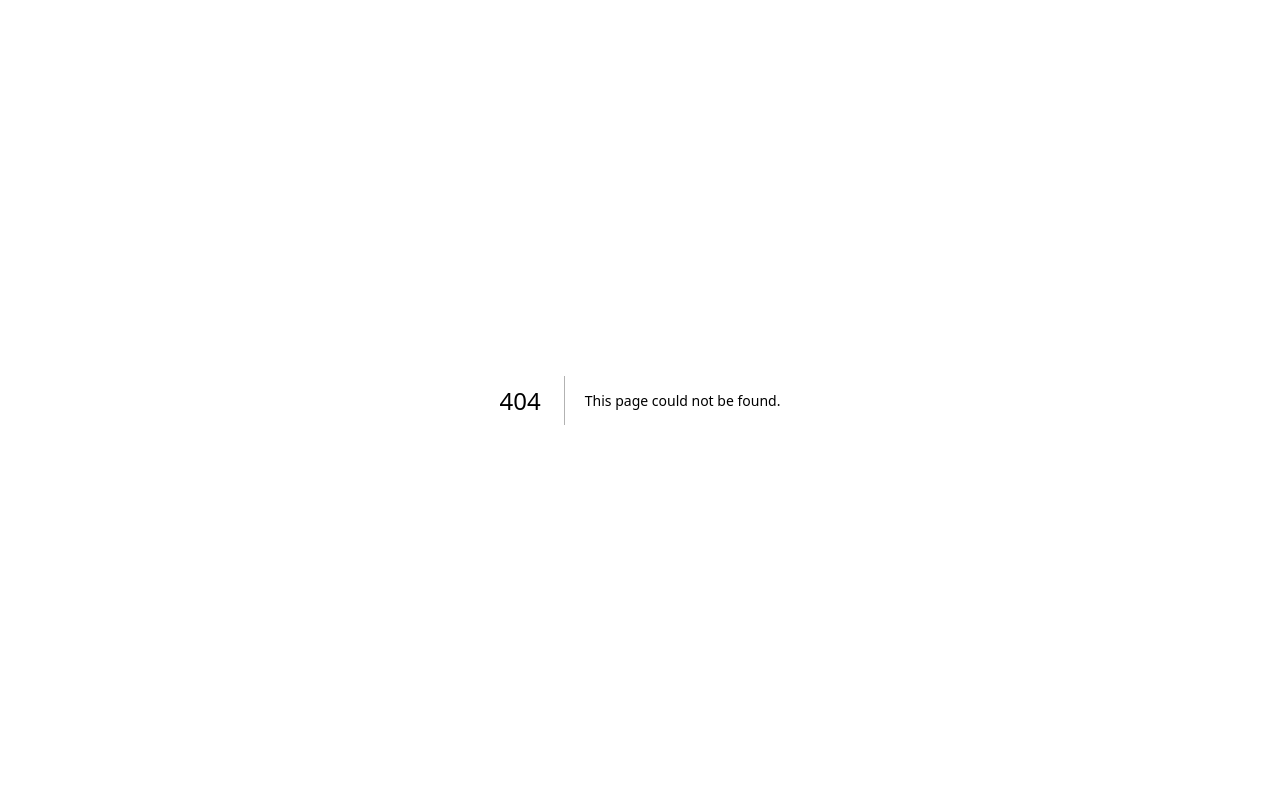
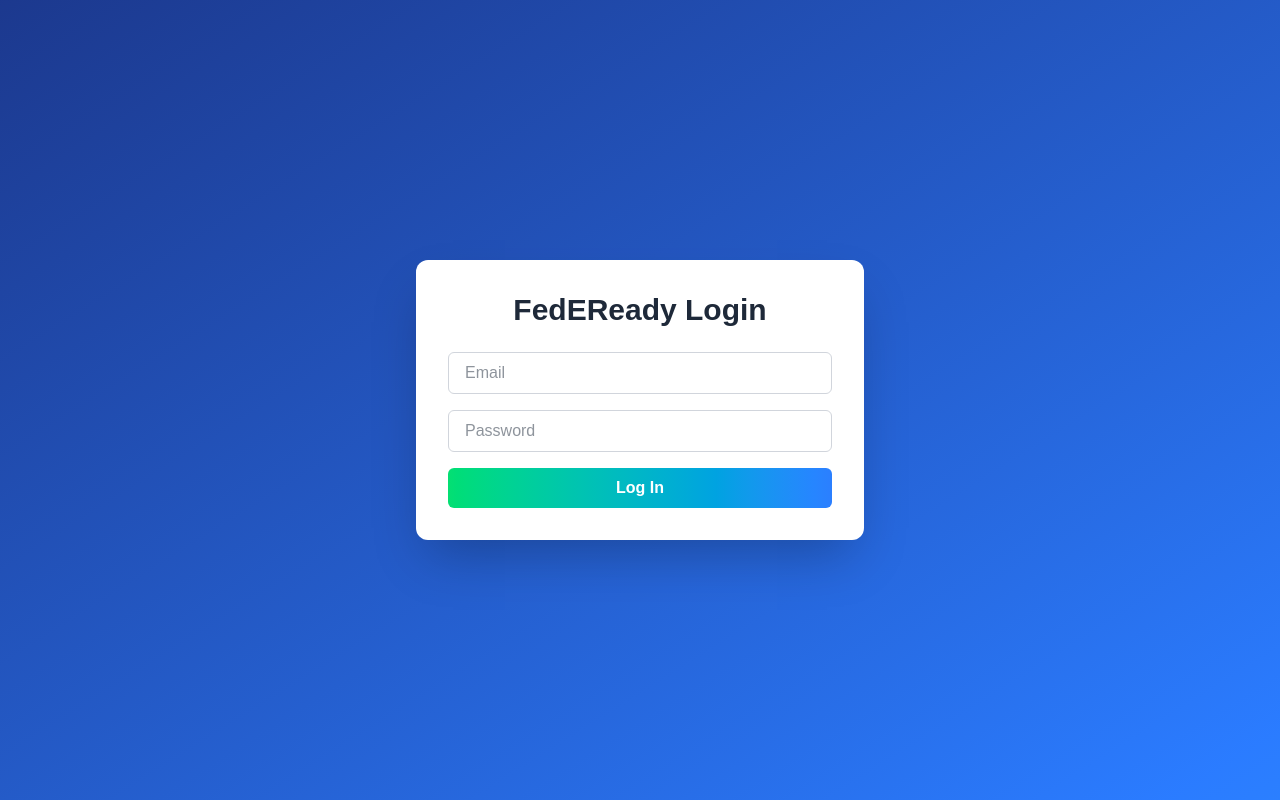
Before and after one commit to IroiseStudio/federeady-app, a Next.js app: page /login in a window 1280 px wide. Before the commit this address had no page. Built offline with nearby package versions, Linux system fonts and the light colour scheme; no server answers.

Commit message:
Add styled login page and supabase auth integration

```diff
--- /dev/null
+++ b/src/app/dashboard/page.tsx
@@ -0,0 +1,3 @@
+export default function Dashboard() {
+  return <div className="p-8 text-xl">🎉 You are logged in!</div>
+}
--- /dev/null
+++ b/src/app/login/page.tsx
@@ -0,0 +1,62 @@
+'use client'
+
+import { useState } from 'react'
+import { supabase } from '@/lib/supabase'
+import { useRouter } from 'next/navigation'
+
+export default function LoginPage() {
+  const router = useRouter()
+  const [email, setEmail] = useState('')
+  const [password, setPassword] = useState('')
+  const [error, setError] = useState<string | null>(null)
+  const [loading, setLoading] = useState(false)
+
+  const handleLogin = async () => {
+    setLoading(true)
+    setError(null)
+
+    const { error } = await supabase.auth.signInWithPassword({ email, password })
+
+    if (error) {
+      setError(error.message)
+    } else {
+      router.push('/dashboard')
+    }
+
+    setLoading(false)
+  }
+
+return (
+  <div className="flex items-center justify-center min-h-screen bg-gradient-to-br from-blue-900 to-blue-500 px-4">
+    <div className="w-full max-w-md bg-white rounded-xl shadow-2xl p-8">
+      <h1 className="text-3xl font-bold text-center text-gray-800 mb-6">FedEReady Login</h1>
+
+      <input
+        type="email"
+        placeholder="Email"
+        className="w-full mb-4 px-4 py-2 text-gray-800 border border-gray-300 rounded-md focus:outline-none focus:ring-2 focus:ring-blue-500"
+        value={email}
+        onChange={(e) => setEmail(e.target.value)}
+      />
+
+      <input
+        type="password"
+        placeholder="Password"
+        className="w-full mb-4 px-4 py-2 text-gray-800 border border-gray-300 rounded-md focus:outline-none focus:ring-2 focus:ring-blue-500"
+        value={password}
+        onChange={(e) => setPassword(e.target.value)}
+      />
+
+      {error && <p className="text-red-500 text-sm mb-4">{error}</p>}
+
+      <button
+        onClick={handleLogin}
+        disabled={loading}
+        className="w-full py-2 rounded-md bg-gradient-to-r from-green-400 to-blue-500 text-white font-semibold hover:opacity-90 transition"
+      >
+        {loading ? 'Logging in...' : 'Log In'}
+      </button>
+    </div>
+  </div>
+)
+}
--- /dev/null
+++ b/src/lib/supabase.ts
@@ -0,0 +1,6 @@
+import { createClient } from '@supabase/supabase-js'
+
+export const supabase = createClient(
+  process.env.NEXT_PUBLIC_SUPABASE_URL!,
+  process.env.NEXT_PUBLIC_SUPABASE_ANON_KEY!
+)
```
Also changed, not shown: package.json (+7 -6 lines), 1 other file (tests, documents, lock files or other folders).
